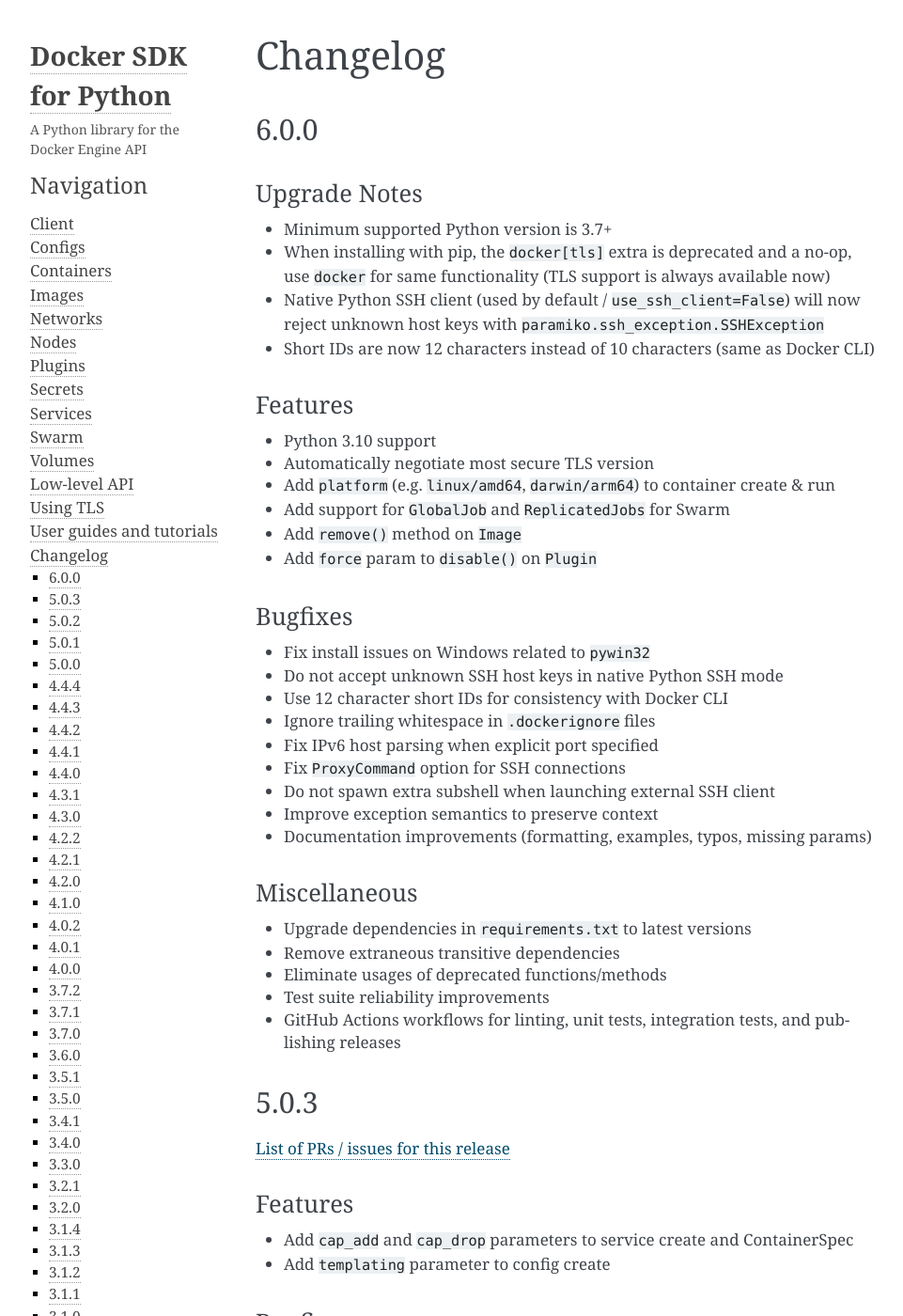
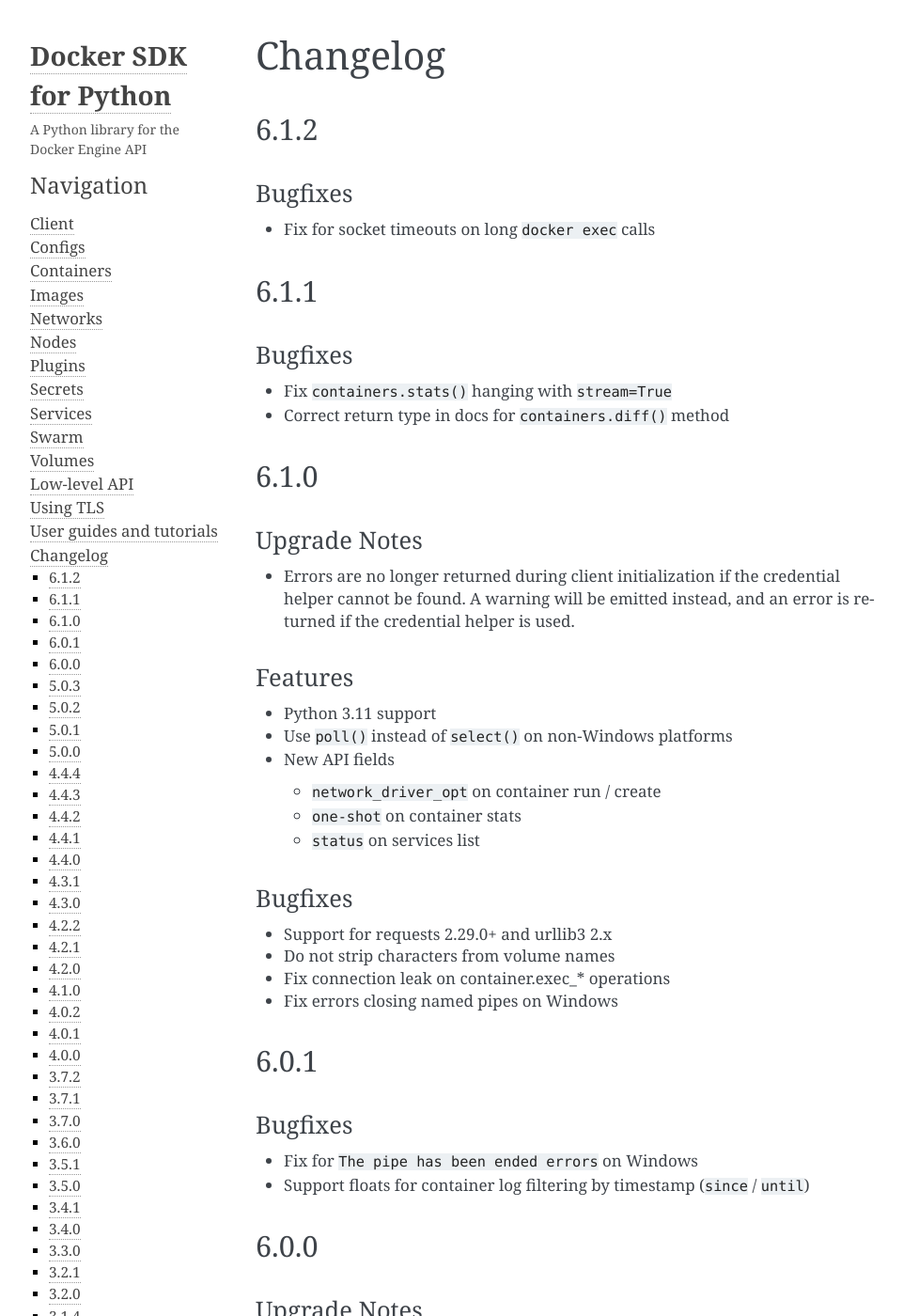
Before and after one commit to docker/docker-py, a Sphinx documentation site: the page built from docs/change-log.md, in a window 1280 px wide and 1400 px high. Shown: the whole window at 94% size, without its empty margins (148-1109 px from the left). Built offline with Sphinx 7.4.7, drawn with Linux system fonts in a browser that asks for light colours.

Commit message:
docs: update changelog (#3127)
Signed-off-by: Milas Bowman <milas.bowman@docker.com>

```diff
--- a/docs/change-log.md
+++ b/docs/change-log.md
@@ -1,5 +1,46 @@
 Changelog
 ==========
+
+6.1.2
+-----
+
+#### Bugfixes
+- Fix for socket timeouts on long `docker exec` calls
+
+6.1.1
+-----
+
+#### Bugfixes
+- Fix `containers.stats()` hanging with `stream=True`
+- Correct return type in docs for `containers.diff()` method
+
+
+6.1.0
+-----
+
+### Upgrade Notes
+- Errors are no longer returned during client initialization if the credential helper cannot be found. A warning will be emitted instead, and an error is returned if the credential helper is used.
+
+### Features
+- Python 3.11 support
+- Use `poll()` instead of `select()` on non-Windows platforms
+- New API fields
+  - `network_driver_opt` on container run / create
+  - `one-shot` on container stats
+  - `status` on services list
+
+### Bugfixes
+- Support for requests 2.29.0+ and urllib3 2.x
+- Do not strip characters from volume names
+- Fix connection leak on container.exec_* operations
+- Fix errors closing named pipes on Windows
+
+6.0.1
+-----
+
+### Bugfixes
+- Fix for `The pipe has been ended errors` on Windows
+- Support floats for container log filtering by timestamp (`since` / `until`)
 
 6.0.0
 -----
```
